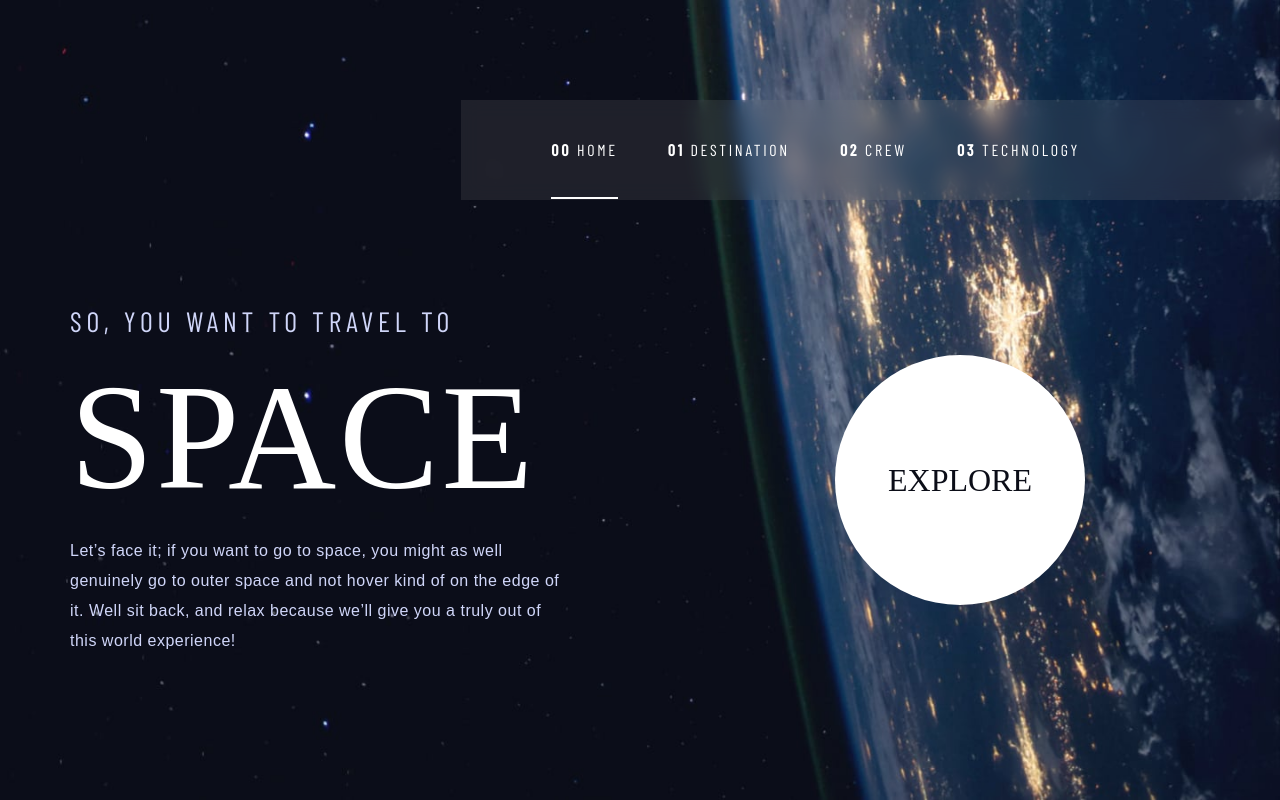
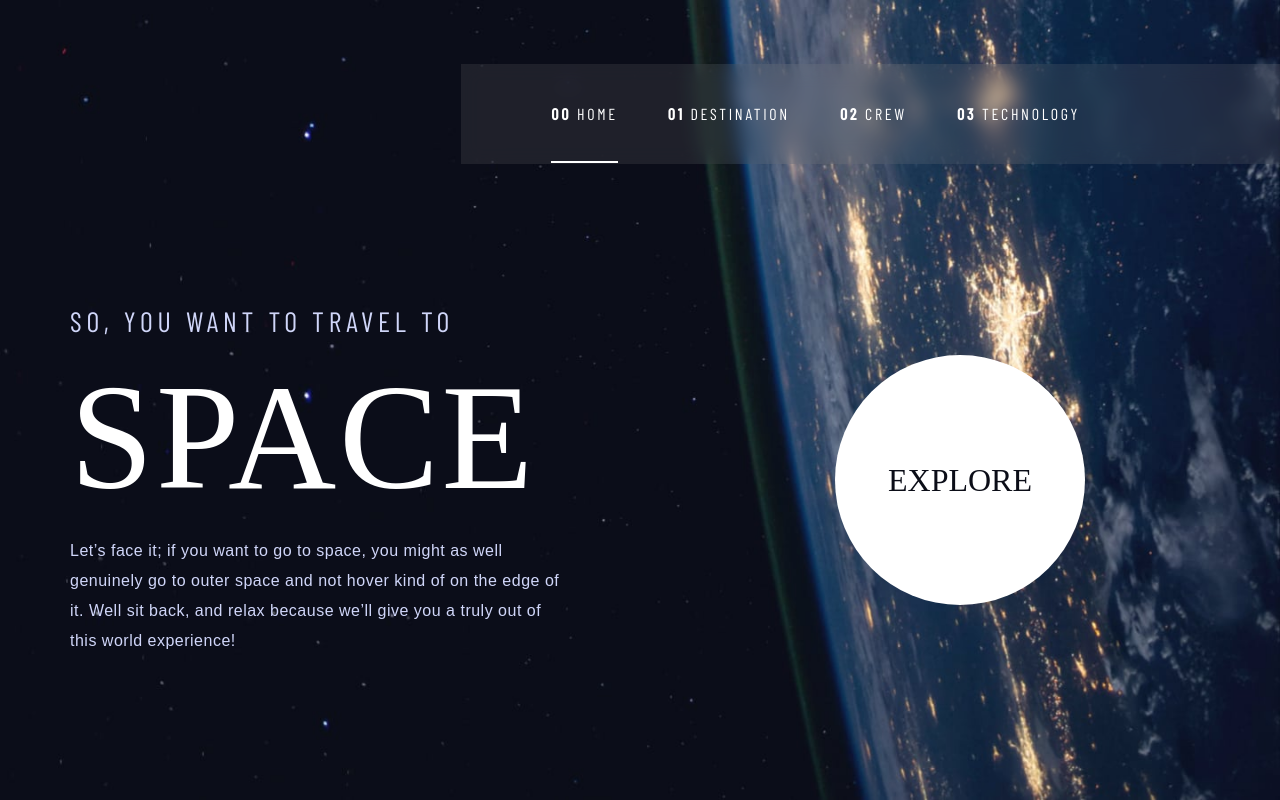
Before and after one commit to kabocha23/space-tourism, a React (Create React App) app: page / in a window 1280 px wide. Built offline with nearby package versions, Linux system fonts and the light colour scheme; a web font is replaced by a local one.

Commit message:
adjusted top margin to accomodate tablet responsiveness

```diff
--- a/src/components/Navbar/Navbar.css
+++ b/src/components/Navbar/Navbar.css
@@ -10,7 +10,7 @@
     height: 100px;
     background-color: #8585852a;
     backdrop-filter: blur(10px);
-    margin-top: 100px;
+    margin-top: 5%;
     margin-left: auto;
     padding-right: 200px;
     align-items: center;
```
